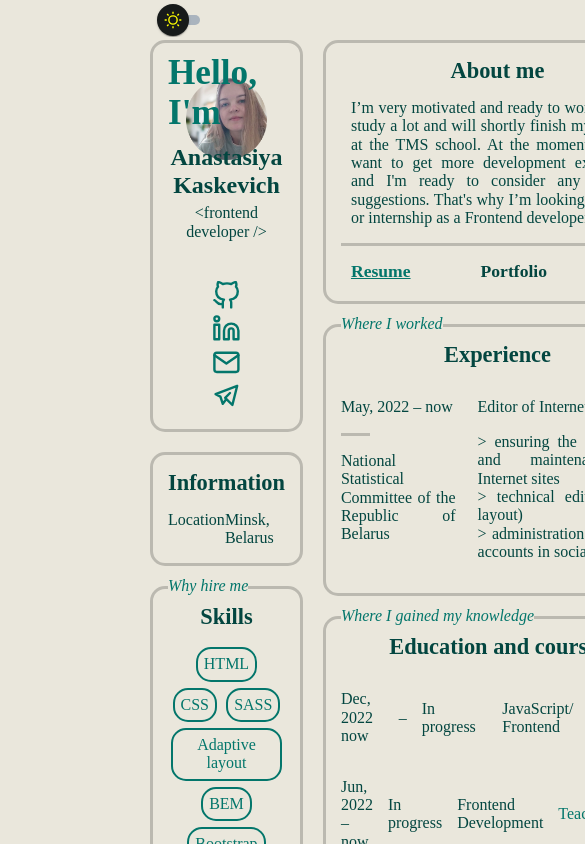
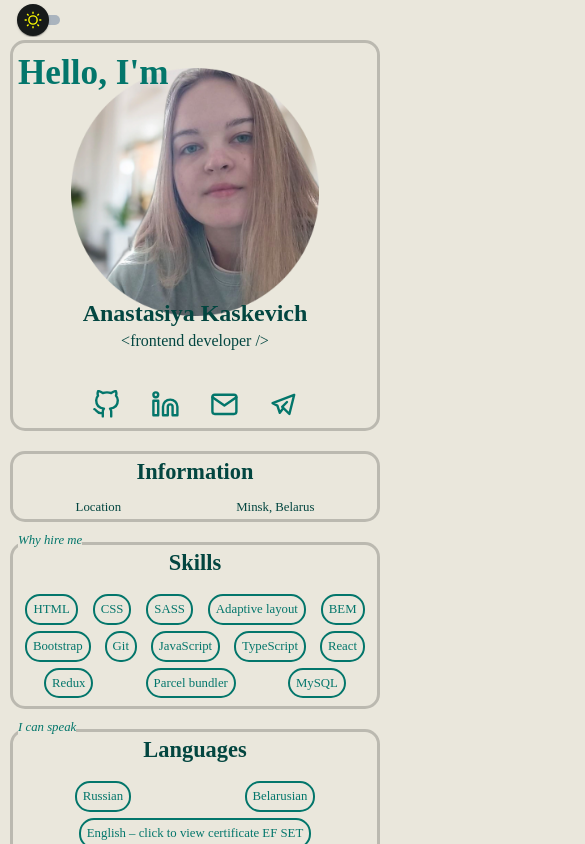
Before and after one commit to naszh/My.Resume, a React (Create React App) app: page / in a window 390 px wide. Shown: the top 844 px of the page, 585 px wide, since content can reach past the window. Built offline with nearby package versions, Linux system fonts and the light colour scheme; a web font is replaced by a local one.

Commit message:
add media queries

```diff
--- a/src/components/common/common.styles.ts
+++ b/src/components/common/common.styles.ts
@@ -6,6 +6,12 @@ export const BlockContainer = styled.div`
 	border-radius: 15px;
 	padding: 15px;
 	position: relative;
+	@media (max-width: 1024px) {
+		padding: 10px;
+	}
+	@media (max-width: 768px) {
+		padding: 5px;
+	}
 `;
 
 export const BlockHeader = styled.h3`
--- a/src/components/main/blockEducation/education.styled.ts
+++ b/src/components/main/blockEducation/education.styled.ts
@@ -6,6 +6,9 @@ export const ContainerEduc = styled.div`
 	grid-template-columns: repeat(4, 1fr);
 	gap: 15px;
 	align-items: center;
+	@media (max-width: 768px) {
+		gap: 10px;
+	}
 `;
 
 export const Link = styled.a<{ theme: Theme }>`
--- a/src/components/main/blockExperience/experience.styled.ts
+++ b/src/components/main/blockExperience/experience.styled.ts
@@ -3,7 +3,7 @@ import styled from 'styled-components';
 export const ContainerExp = styled.div`
 	display: grid;
 	grid-template-columns: 1.3fr 2fr;
-	gap: 7%;
+	gap: 5%;
 `;
 
 export const ListExp = styled.ul`
--- a/src/components/main/blockPortfolio/portfolio.styled.ts
+++ b/src/components/main/blockPortfolio/portfolio.styled.ts
@@ -7,6 +7,9 @@ export const ContainerPortf = styled.div`
 	display: grid;
 	grid-template-columns: 1fr 1fr;
 	gap: 15px;
+	@media (max-width: 1024px) {
+		grid-template-columns: 1fr;
+	}
 `;
 
 export const ProjectBox = styled(BlockContainer)`
--- a/src/page/page.styled.ts
+++ b/src/page/page.styled.ts
@@ -5,6 +5,18 @@ export const PageContainer = styled.div`
 	grid-template-columns: 0.8fr 2fr;
 	gap: 20px;
 	margin: 0 150px;
+	@media (max-width: 1100px) {
+		grid-template-columns: 1fr 2fr;
+		margin: 0 50px;
+	}
+	@media (max-width: 768px) {
+		grid-template-columns: 1fr;
+		margin: 40px 20px;
+	}
+	@media (max-width: 425px) {
+		font-size: 0.8rem;
+		margin: 40px 10px;
+	}
 `;
 
 export const SectContainer = styled.div`
@@ -12,4 +24,7 @@ export const SectContainer = styled.div`
 	display: flex;
 	flex-direction: column;
 	gap: 20px;
+	@media (max-width: 768px) {
+		padding: 0;
+	}
 `;
```
